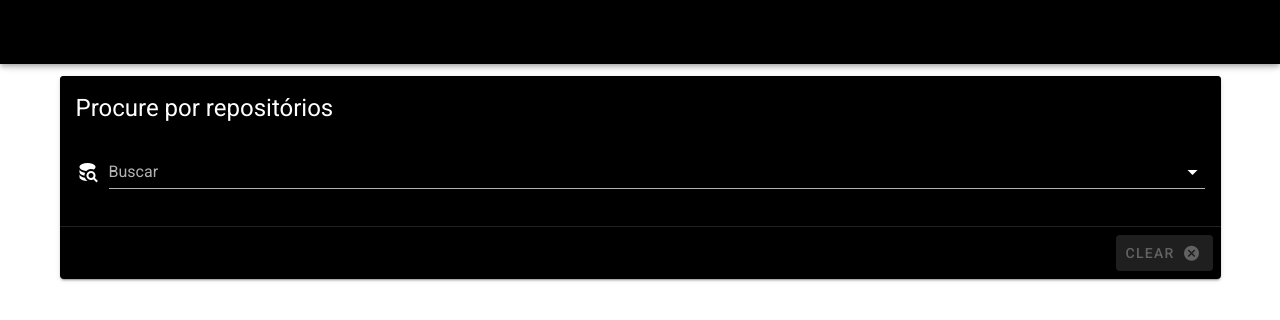
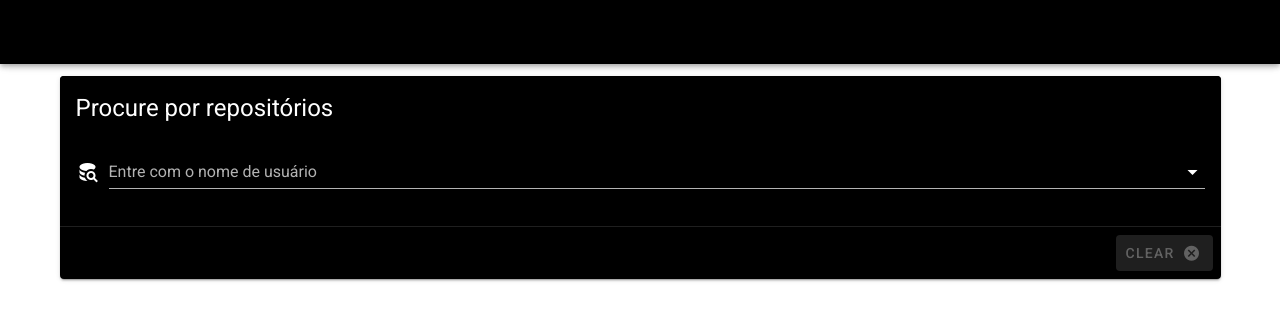
Before and after one commit to mhenrique94/gitvuewer, a Vue app: page / in a window 1280 px wide. Shown: the top 320 px of the page. Built offline with nearby package versions, Linux system fonts and the light colour scheme.

Commit message:
adds github api requests to list users

```diff
--- /dev/null
+++ b/src/api/requests.js
@@ -0,0 +1,7 @@
+export const requests = {
+  search_users(search_string) {
+    return fetch(`https://api.github.com/search/users?q=${search_string}`).then(
+      (res) => res.json()
+    );
+  },
+};
--- a/src/components/GithubRepo.vue
+++ b/src/components/GithubRepo.vue
@@ -7,31 +7,22 @@
     <v-card-text>
       <v-autocomplete
         v-model="user"
-        :items="reposlist"
+        :items="entries"
         :loading="isLoading"
         :search-input.sync="search"
         color="white"
         hide-no-data
         hide-selected
-        item-text="name"
+        item-text="login"
         item-value="API"
-        label="Buscar"
+        label="Entre com o nome de usuário"
         placeholder="Digite para buscar"
         prepend-icon="mdi-database-search"
         return-object
       ></v-autocomplete>
     </v-card-text>
     <v-divider></v-divider>
-    <v-expand-transition>
-      <v-list v-if="user" class="black lighten-3">
-        <v-list-item v-for="(field, i) in fields" :key="i">
-          <v-list-item-content>
-            <v-list-item-title v-text="field.key"></v-list-item-title>
-            <v-list-item-subtitle v-text="field.value"></v-list-item-subtitle>
-          </v-list-item-content>
-        </v-list-item>
-      </v-list>
-    </v-expand-transition>
+
     <v-card-actions>
       <v-spacer></v-spacer>
       <v-btn :disabled="!user" color="grey darken-3" @click="user = null">
@@ -42,6 +33,8 @@
   </v-card>
 </template>
 <script>
+import { requests } from "@/api/requests.js";
+
 let _searchDebounce = null;
 export default {
   name: "GithubRepo",
@@ -55,27 +48,30 @@ export default {
   }),
   methods: {
     searchDebounced() {
+      if (!this.search) {
+        this.entries = [];
+        return;
+      }
+      this.isLoading = true;
       if (_searchDebounce) {
         clearTimeout(_searchDebounce);
       }
       _searchDebounce = setTimeout(() => {
-        // a ser substituido pela chamada real da api
-        this.reposlist = [{ name: "joão" }, { name: "marcio" }];
+        // Lazily load input items
+
+        requests
+          .search_users(this.search)
+          .then((res) => {
+            this.entries = res.items;
+            console.log(this.entries);
+          })
+          .catch((err) => {
+            console.log(err);
+          })
+          .finally(() => (this.isLoading = false));
         _searchDebounce = null;
         this.isLoading = false;
-      }, 500);
-    },
-  },
-  computed: {
-    fields() {
-      if (!this.user) return [];
-
-      return Object.keys(this.user).map((key) => {
-        return {
-          key,
-          value: this.user[key] || "n/a",
-        };
-      });
+      }, 5000);
     },
   },
 
@@ -83,28 +79,12 @@ export default {
     search() {
       console.log();
       // Items have already been loaded
-      if (this.reposlist.length > 0) return;
+
+      if (this.entries.length > 0) return;
 
       // Items have already been requested
       if (this.isLoading) return;
-
-      this.isLoading = true;
       this.searchDebounced();
-      // Lazily load input items
-      // fetch("https://api.publicapis.org/entries")
-      //   .then((res) => res.json())
-      //   .then((res) => {
-      //     const { count, entries } = res;
-      //     this.count = count;
-      //     this.reposlist = entries;
-      //   })
-      //   .catch((err) => {
-      //     console.log(err);
-      //   })
-      //   .finally(() => (this.isLoading = false));
-
-      // this.reposlist = [{ name: "joão" }, { name: "marcio" }];
-      // this.isLoading = false;
     },
   },
 };
```
